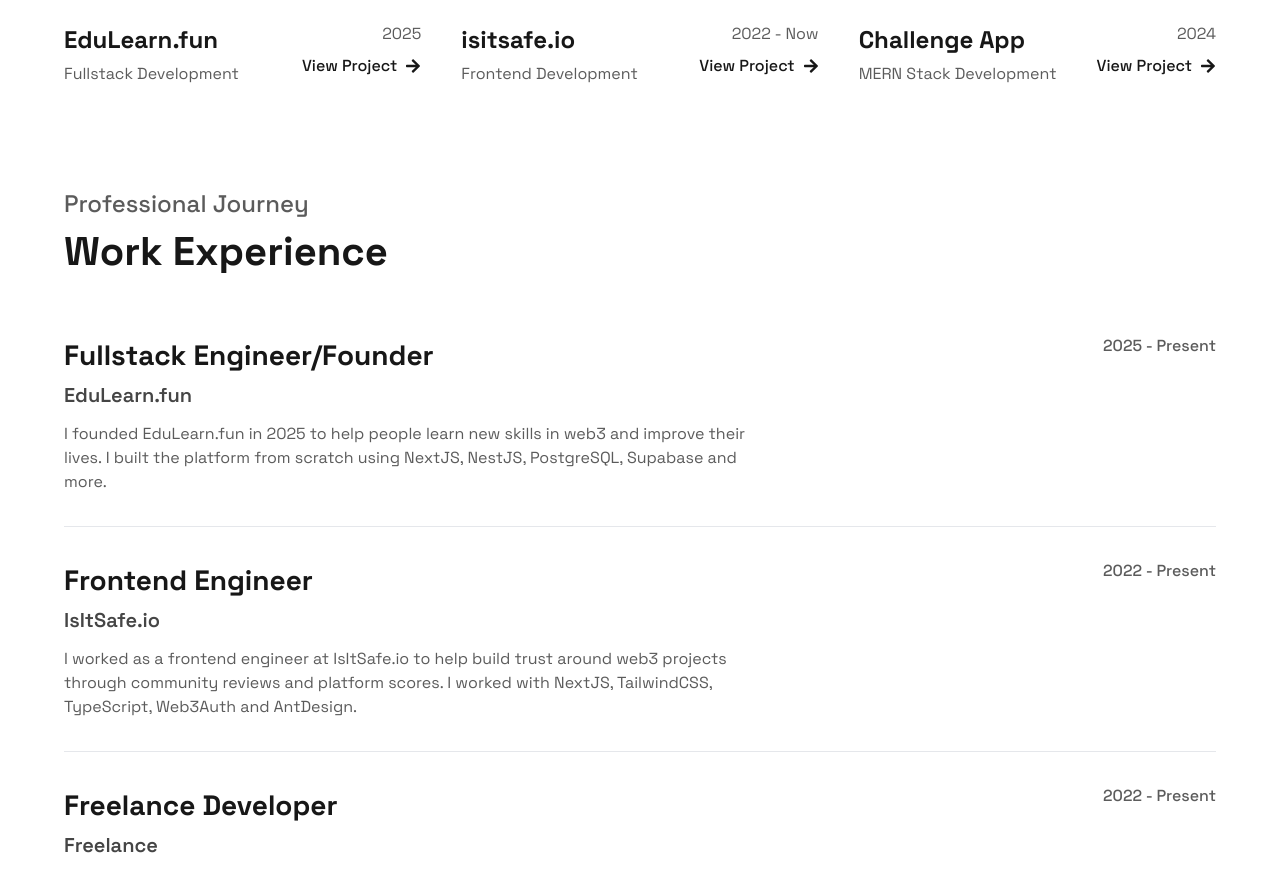
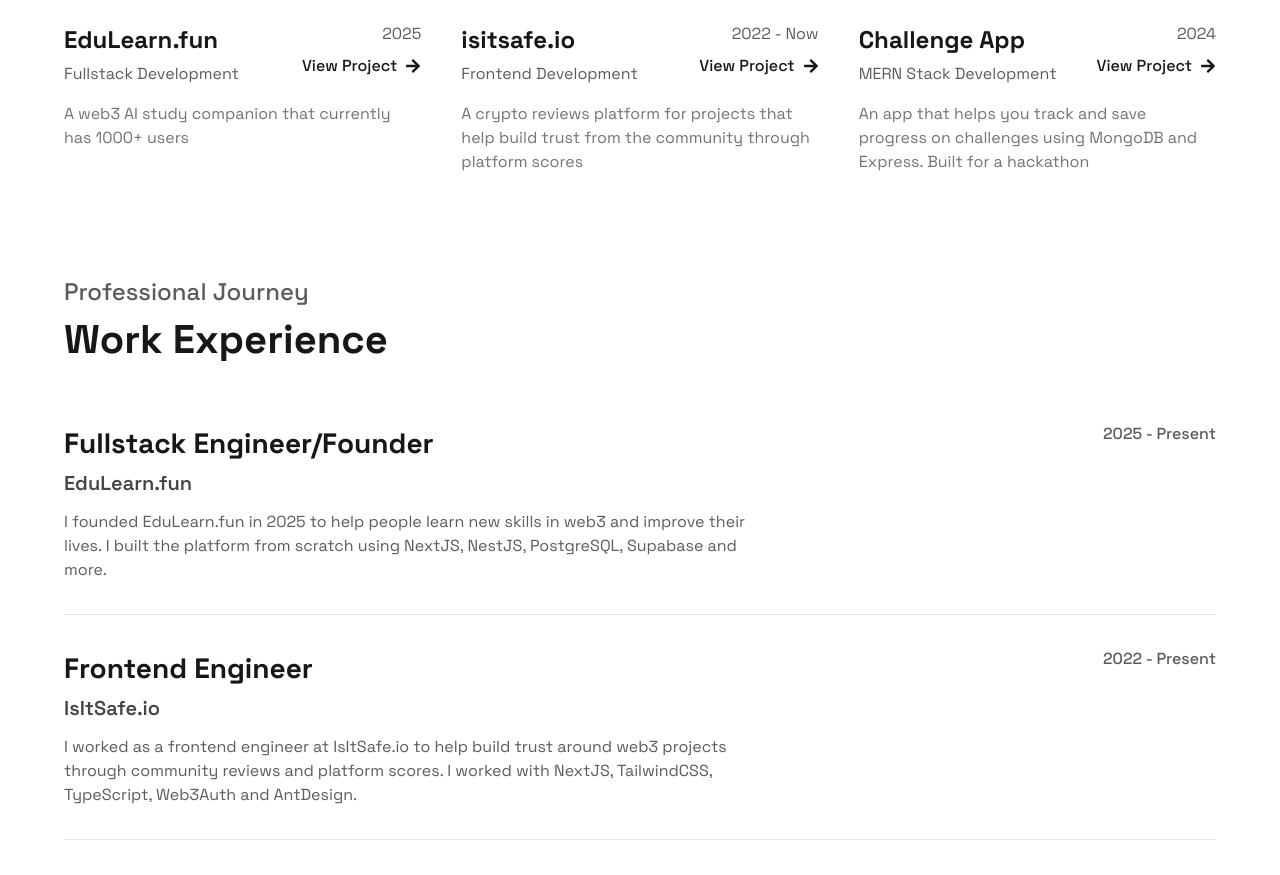
Before and after one commit to dovidmoishe/portfolio, a Next.js app: page / in a window 1280 px wide. Shown: the part 1064-1939 px from the top of the page. Built offline with nearby package versions, Linux system fonts and the light colour scheme.

Commit message:
update projects

```diff
--- a/components/Home/Projects/Projects.tsx
+++ b/components/Home/Projects/Projects.tsx
@@ -8,6 +8,7 @@ import { FaArrowRight } from "react-icons/fa";
 interface Project {
   name: string;
   role: string;
+  description: string;
   year: string;
   link: string;
   previewImage: StaticImageData;
@@ -17,6 +18,7 @@ const projects: Project[] = [
   {
     name: "EduLearn.fun",
     role: "Fullstack Development",
+    description: "A web3 AI study companion that currently has 1000+ users",
     year: "2025",
     link: "https://edulearn.fun",
     previewImage: edulearn,
@@ -24,6 +26,7 @@ const projects: Project[] = [
   {
     name: "isitsafe.io",
     role: "Frontend Development",
+    description: "A crypto reviews platform for projects that help build trust from the community through platform scores",
     year: "2022 - Now",
     link: "https://isitsafe.io",
     previewImage: isitsafe,
@@ -31,6 +34,7 @@ const projects: Project[] = [
   {
     name: "Challenge App",
     role: "MERN Stack Development",
+    description: "An app that helps you track and save progress on challenges using MongoDB and Express. Built for a hackathon",
     year: "2024",
     link: "https://github.com/dovidmoishe/challenge-app-backend",
     previewImage: challenge,
@@ -75,6 +79,10 @@ const ProjectCard = (projectData: Project) => {
             </Link>
           </div>
         </div>
+
+        <p className="text-[14px] md:text-[15px] lg:text-[16px] font-normal leading-[20px] md:leading-[22px] lg:leading-[24px] opacity-[0.6]">
+          {projectData.description}
+        </p>
       </div>
     </div>
   );
```
